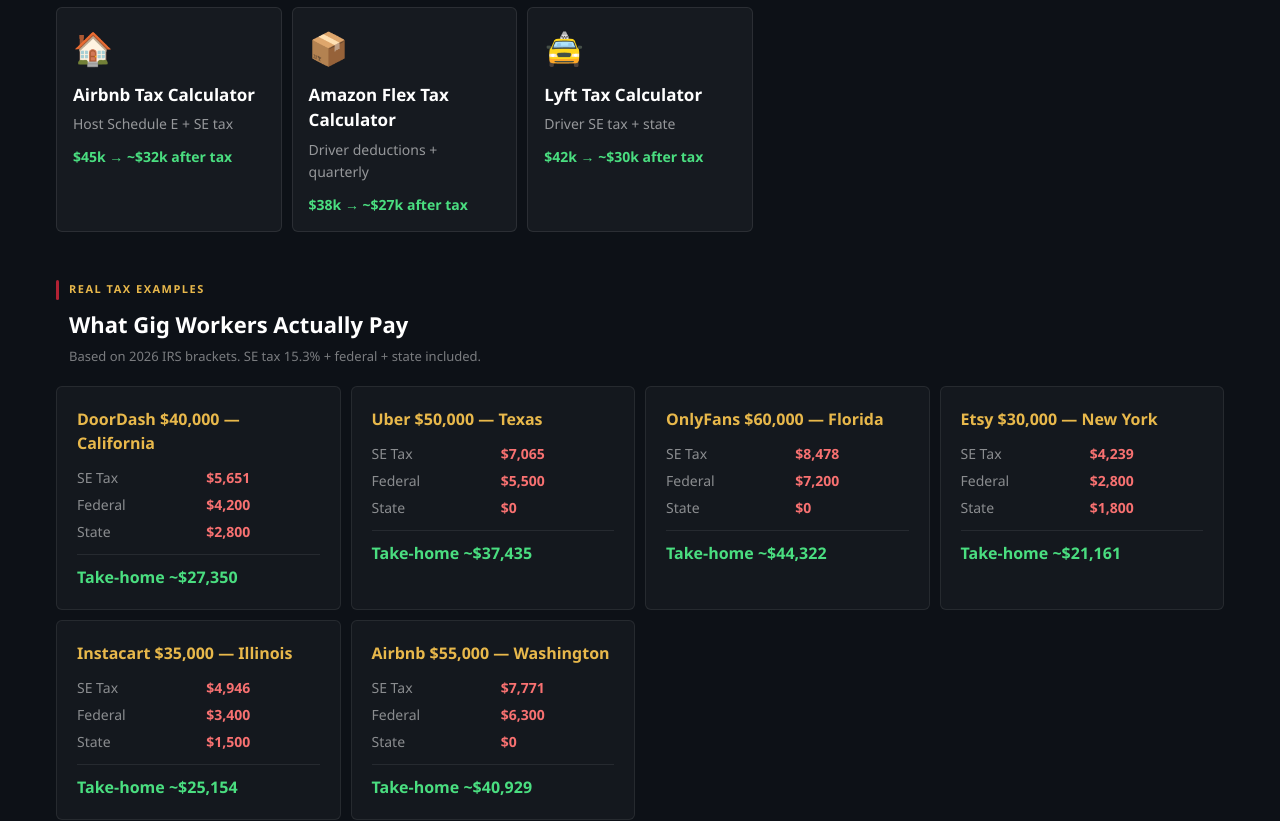
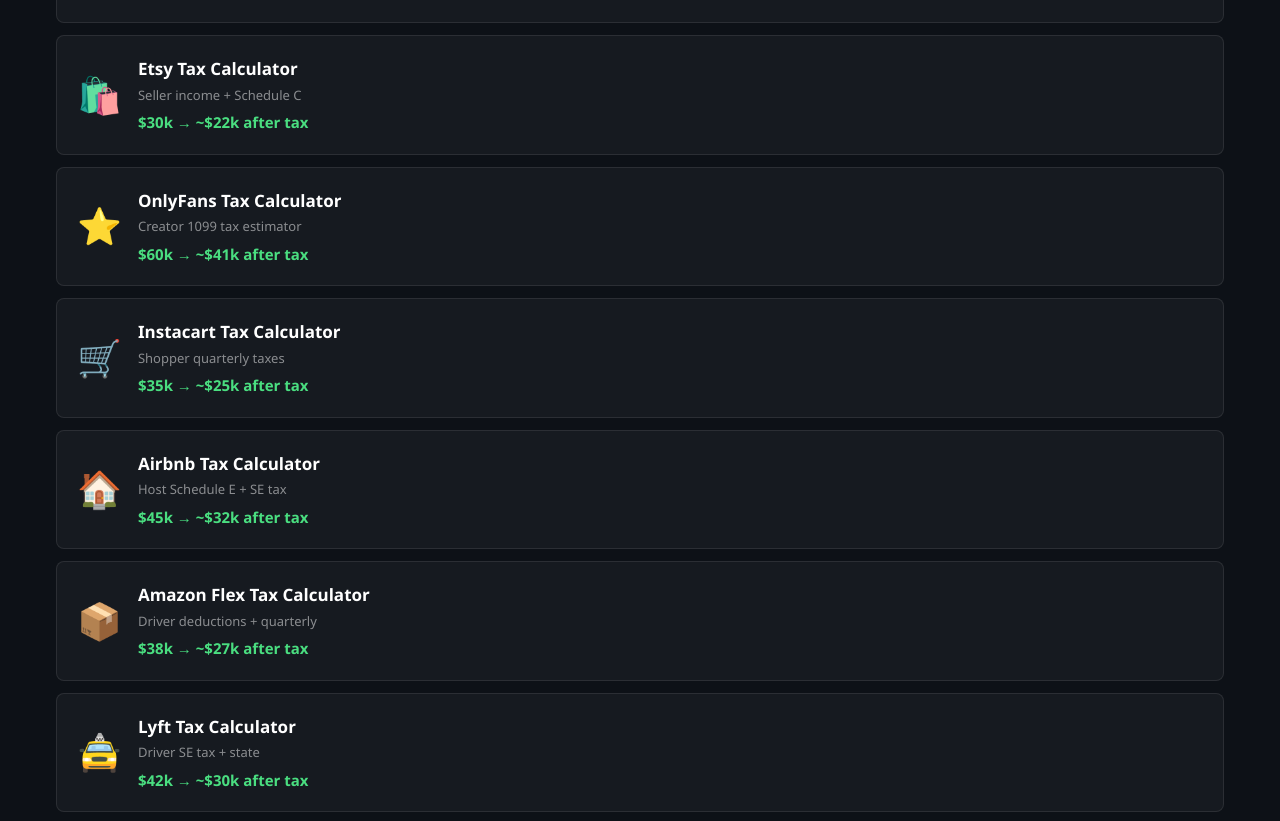
Before and after one commit to devqrcraft-ui/gigwisetax, a Next.js app: page / in a window 1280 px wide. Shown: the part 2380-3201 px from the top of the page. Built offline with nearby package versions, Linux system fonts and the light colour scheme.

Commit message:
fix: platform cards full width row layout, bigger readable text

```diff
--- a/app/page.tsx
+++ b/app/page.tsx
@@ -565,7 +565,7 @@ export default function HomePage() {
           </div>
           <h2 style={{fontSize:22,fontWeight:900,color:'#fff',marginBottom:6,marginLeft:13}}>Tax Calculators by Platform</h2>
           <p style={{fontSize:13,color:'rgba(255,255,255,0.45)',marginBottom:20,marginLeft:13,maxWidth:640}}>Each calculator includes SE tax (15.3%), federal brackets, state tax for all 51 jurisdictions, and quarterly payment schedule.</p>
-          <div style={{display:'grid',gridTemplateColumns:'repeat(auto-fill,minmax(min(220px,100%),1fr))',gap:10}}>
+          <div style={{display:'grid',gridTemplateColumns:'1fr',gap:12}}>
             {[
               {emoji:'🚗',name:'DoorDash',desc:'Mileage + SE tax + deductions',href:'/doordash',ex:'$40k → ~$29k after tax'},
               {emoji:'🚕',name:'Uber / Lyft',desc:'Rideshare SE tax calculator',href:'/uber',ex:'$50k → ~$35k after tax'},
@@ -576,13 +576,15 @@ export default function HomePage() {
               {emoji:'📦',name:'Amazon Flex',desc:'Driver deductions + quarterly',href:'/amazon-flex',ex:'$38k → ~$27k after tax'},
               {emoji:'🚖',name:'Lyft',desc:'Driver SE tax + state',href:'/lyft',ex:'$42k → ~$30k after tax'},
             ].map((p,i)=>(
-              <a key={i} href={p.href} style={{background:'rgba(255,255,255,0.04)',border:'1px solid rgba(255,255,255,0.09)',borderRadius:6,padding:'16px',textDecoration:'none',display:'block',transition:'all .2s'}}
+              <a key={i} href={p.href} style={{background:'rgba(255,255,255,0.04)',border:'1px solid rgba(255,255,255,0.09)',borderRadius:8,padding:'20px',textDecoration:'none',display:'flex',alignItems:'center',gap:16,transition:'all .2s'}}
                 onMouseEnter={e=>{(e.currentTarget as HTMLElement).style.borderColor='rgba(232,184,75,0.5)';(e.currentTarget as HTMLElement).style.background='rgba(232,184,75,0.07)';}}
                 onMouseLeave={e=>{(e.currentTarget as HTMLElement).style.borderColor='rgba(255,255,255,0.09)';(e.currentTarget as HTMLElement).style.background='rgba(255,255,255,0.04)';}}>
-                <div style={{fontSize:32,marginBottom:10}}>{p.emoji}</div>
-                <div style={{fontSize:17,fontWeight:800,color:'#fff',marginBottom:6}}>{p.name} Tax Calculator</div>
-                <div style={{fontSize:14,color:'rgba(255,255,255,0.55)',marginBottom:10,lineHeight:1.6}}>{p.desc}</div>
-                <div style={{fontSize:14,fontWeight:700,color:'#4ade80'}}>{p.ex}</div>
+                <div style={{fontSize:36,flexShrink:0}}>{p.emoji}</div>
+                <div style={{flex:1}}>
+                  <div style={{fontSize:17,fontWeight:800,color:'#fff',marginBottom:4}}>{p.name} Tax Calculator</div>
+                  <div style={{fontSize:13,color:'rgba(255,255,255,0.5)',marginBottom:6}}>{p.desc}</div>
+                  <div style={{fontSize:15,fontWeight:700,color:'#4ade80'}}>{p.ex}</div>
+                </div>
               </a>
             ))}
           </div>
@@ -596,7 +598,7 @@ export default function HomePage() {
           </div>
           <h2 style={{fontSize:22,fontWeight:900,color:'#fff',marginBottom:6,marginLeft:13}}>What Gig Workers Actually Pay</h2>
           <p style={{fontSize:13,color:'rgba(255,255,255,0.45)',marginBottom:20,marginLeft:13}}>Based on 2026 IRS brackets. SE tax 15.3% + federal + state included.</p>
-          <div style={{display:'grid',gridTemplateColumns:'repeat(auto-fill,minmax(min(260px,100%),1fr))',gap:10}}>
+          <div style={{display:'grid',gridTemplateColumns:'1fr',gap:12}}>
             {[
               {label:'DoorDash $40,000 — California',se:'$5,651',fed:'$4,200',state:'$2,800',net:'~$27,350',href:'/doordash/california'},
               {label:'Uber $50,000 — Texas',se:'$7,065',fed:'$5,500',state:'$0',net:'~$37,435',href:'/uber/texas'},
```
